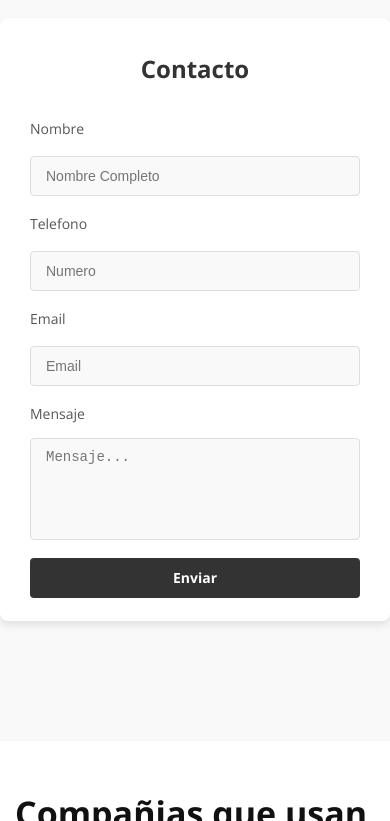
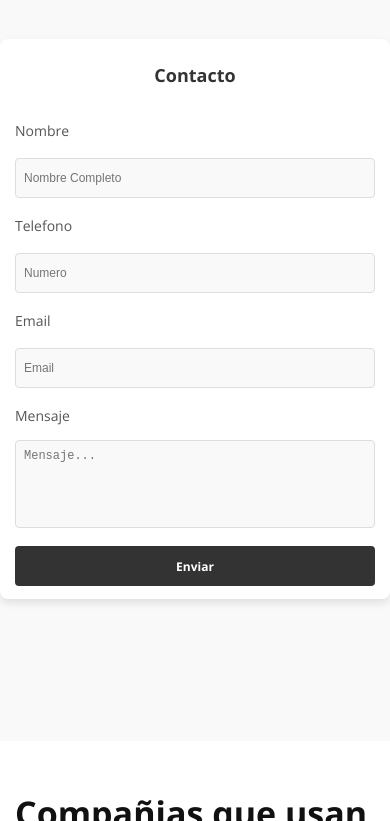
Before and after one commit to orangefeline/sicti, a plain HTML site: page index.html in a window 390 px wide. Shown: the part 4670-5491 px from the top of the page. Drawn offline with nearby package versions, Linux system fonts and the light colour scheme.

Commit message:
responsiva y form link

```diff
--- a/css/style.css
+++ b/css/style.css
@@ -1053,6 +1053,53 @@ blockquote {
 
   .contacto input[type="hidden"] {
     display: none;
+  }
+  /* Estilos responsivos */
+@media (max-width: 768px) {
+    .contacto {
+      padding: 15px 20px; /* Reducir el padding para móviles */
+    }
+
+    .contacto h2 {
+      font-size: 20px; /* Reducir tamaño de fuente del título */
+    }
+
+    .contacto input[type="text"],
+    .contacto input[type="tel"],
+    .contacto input[type="email"],
+    .contacto textarea {
+      font-size: 12px; /* Reducir tamaño de fuente de los campos */
+      padding: 8px 10px; /* Ajustar el padding */
+    }
+
+    .contacto .btnn {
+      font-size: 12px; /* Reducir tamaño de fuente del botón */
+      padding: 8px 10px;
+    }
+  }
+
+  @media (max-width: 480px) {
+    .contacto {
+      max-width: 100%; /* Permitir que use todo el ancho disponible */
+      padding: 10px 15px;
+    }
+
+    .contacto h2 {
+      font-size: 18px;
+    }
+
+    .contacto input[type="text"],
+    .contacto input[type="tel"],
+    .contacto input[type="email"],
+    .contacto textarea {
+      font-size: 12px;
+      padding: 8px;
+    }
+
+    .contacto .btnn {
+      font-size: 12px;
+      padding: 8px;
+    }
   }
 /**
  * Featherlight – ultra slim jQuery lightbox
--- a/index.html
+++ b/index.html
@@ -389,7 +389,7 @@
 
               <input class="btnn" type="submit" value="Enviar">
 
-              <input type="hidden" name="_next" value="http://127.0.0.1:5500/index.html">
+              <input type="hidden" name="_next" value="https://orangefeline.github.io/sicti/">
               <input type="hidden" name="_captcha" value="false">
 
           </form>
```
